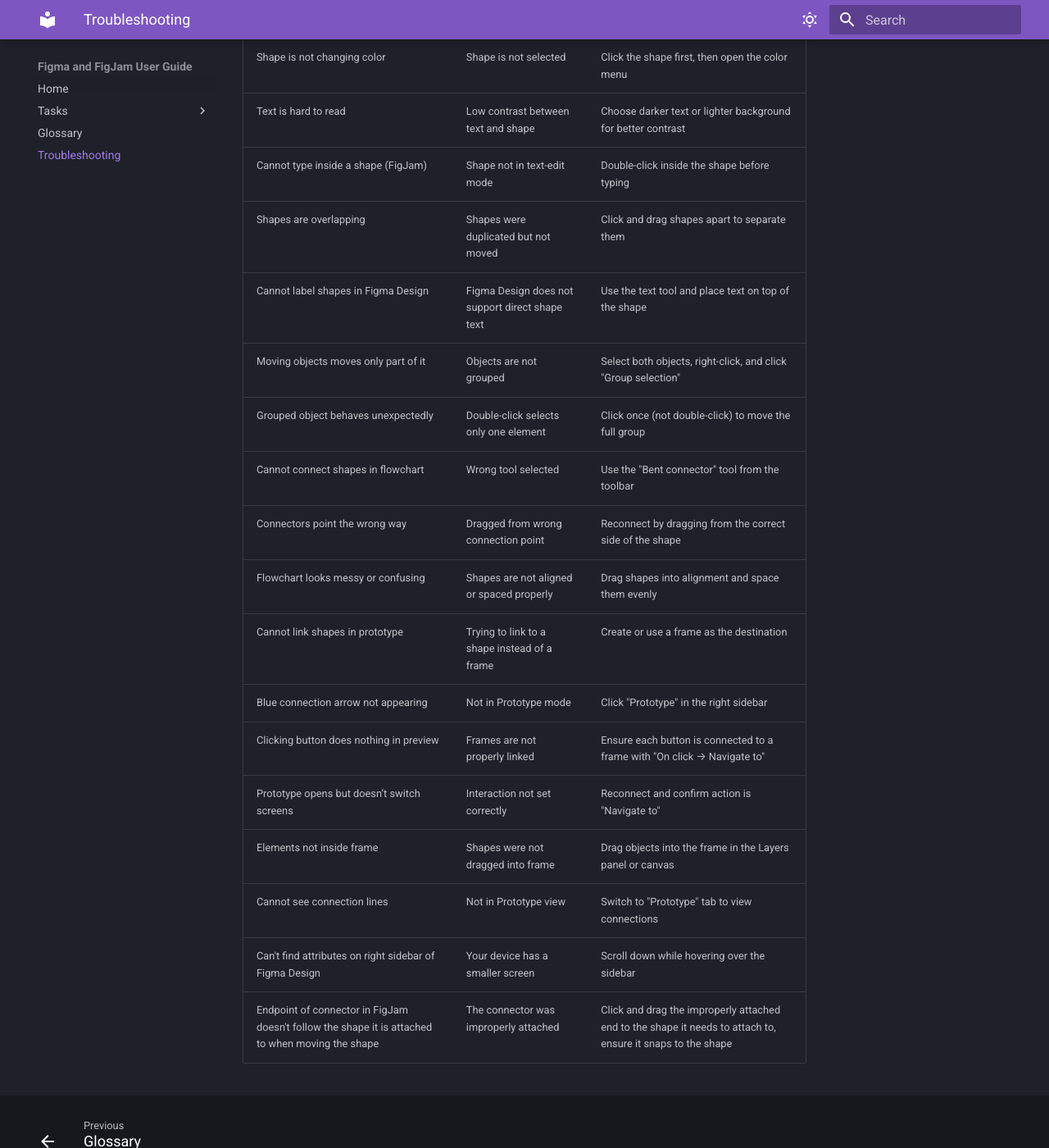
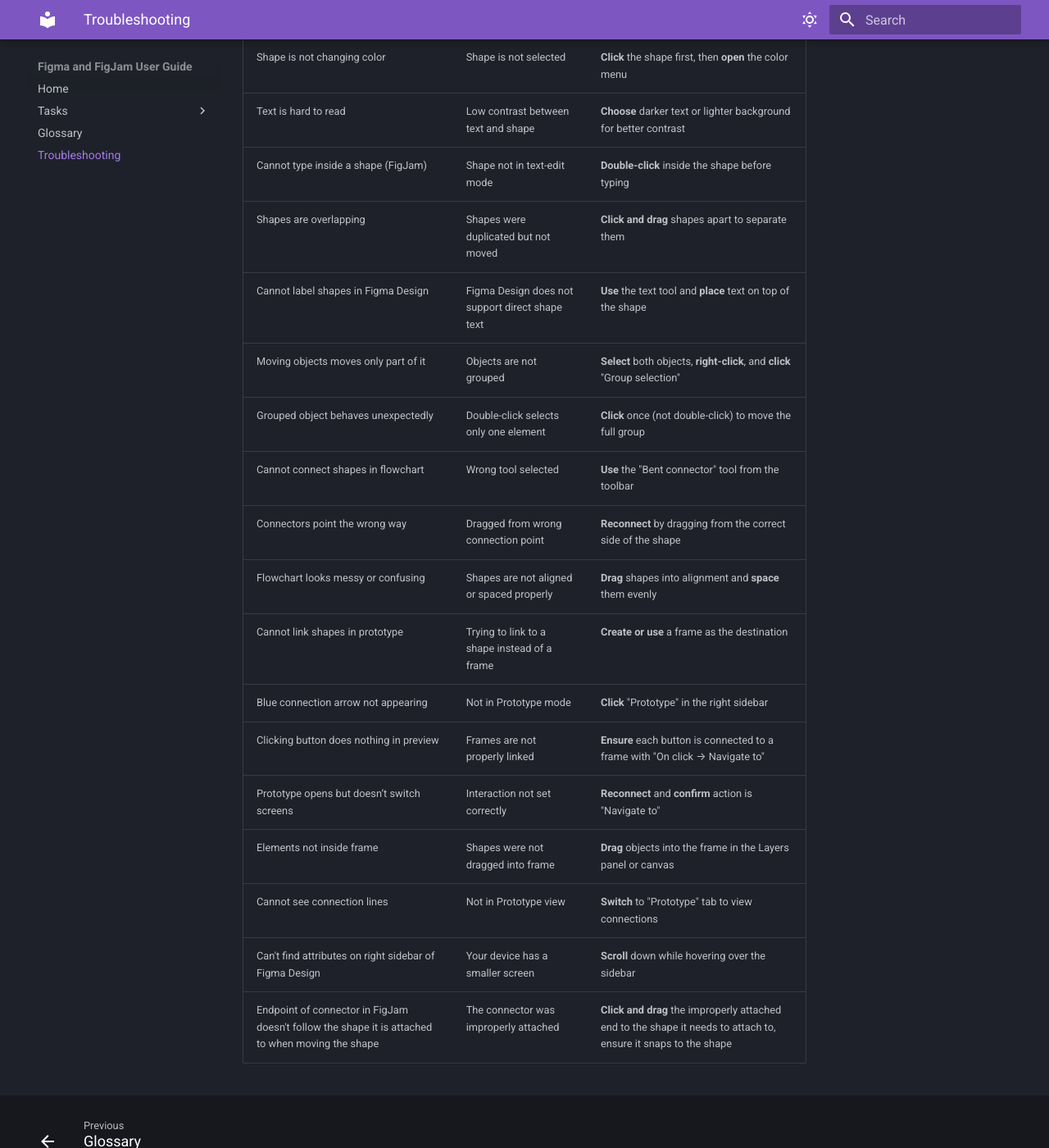
Before and after one commit to andrew-solomko/mkdocs-material-tutorial-andrew, an MkDocs documentation site: the page built from docs/troubleshooting.md, in a window 1280 px wide and 1400 px high, scrolled down 396 px. Shown: the whole window at 82% size. Built offline with MkDocs 1.6.1 and Material for MkDocs 9.7.7, drawn with Linux system fonts in a browser that asks for light colours; some of the changed text lies outside the part shown.

Commit message:
Fixed most feedback

```diff
--- a/docs/troubleshooting.md
+++ b/docs/troubleshooting.md
@@ -2,24 +2,24 @@
 
 | Problem | Likely Cause | Solution |
 |--------|-------------|----------|
-| Cannot find FigJam or Design option | Not on the Figma home page after login | Return to the main Figma dashboard and look at the top right for "FigJam" or "Design" |
-| A pop-up is blocking the screen | Figma tutorial or info popup is open | Close the popup using the **X** before continuing |
-| Unable to draw a shape | Wrong tool selected or nothing selected | Click the shape tool (square icon) before clicking and dragging |
-| Shape is not changing color | Shape is not selected | Click the shape first, then open the color menu |
-| Text is hard to read | Low contrast between text and shape | Choose darker text or lighter background for better contrast |
-| Cannot type inside a shape (FigJam) | Shape not in text-edit mode | Double-click inside the shape before typing |
-| Shapes are overlapping | Shapes were duplicated but not moved | Click and drag shapes apart to separate them |
-| Cannot label shapes in Figma Design | Figma Design does not support direct shape text | Use the text tool and place text on top of the shape |
-| Moving objects moves only part of it | Objects are not grouped | Select both objects, right-click, and click "Group selection" |
-| Grouped object behaves unexpectedly | Double-click selects only one element | Click once (not double-click) to move the full group |
-| Cannot connect shapes in flowchart | Wrong tool selected | Use the "Bent connector" tool from the toolbar |
-| Connectors point the wrong way | Dragged from wrong connection point | Reconnect by dragging from the correct side of the shape |
-| Flowchart looks messy or confusing | Shapes are not aligned or spaced properly | Drag shapes into alignment and space them evenly |
-| Cannot link shapes in prototype | Trying to link to a shape instead of a frame | Create or use a frame as the destination |
-| Blue connection arrow not appearing | Not in Prototype mode | Click "Prototype" in the right sidebar |
-| Clicking button does nothing in preview | Frames are not properly linked | Ensure each button is connected to a frame with "On click → Navigate to" |
-| Prototype opens but doesn’t switch screens | Interaction not set correctly | Reconnect and confirm action is "Navigate to" |
-| Elements not inside frame | Shapes were not dragged into frame | Drag objects into the frame in the Layers panel or canvas |
-| Cannot see connection lines | Not in Prototype view | Switch to "Prototype" tab to view connections |
-| Can't find attributes on right sidebar of Figma Design | Your device has a smaller screen | Scroll down while hovering over the sidebar |
-| Endpoint of connector in FigJam doesn't follow the shape it is attached to when moving the shape | The connector was improperly attached | Click and drag the improperly attached end to the shape it needs to attach to, ensure it snaps to the shape |
+| Cannot find FigJam or Design option | Not on the Figma home page after login | **Return** to the main Figma dashboard and look at the top right for "FigJam" or "Design" |
+| A pop-up is blocking the screen | Figma tutorial or info popup is open | **Close** the popup using the **X** before continuing |
+| Unable to draw a shape | Wrong tool selected or nothing selected | **Click** the shape tool (square icon) before clicking and dragging |
+| Shape is not changing color | Shape is not selected | **Click** the shape first, then **open** the color menu |
+| Text is hard to read | Low contrast between text and shape | **Choose** darker text or lighter background for better contrast |
+| Cannot type inside a shape (FigJam) | Shape not in text-edit mode | **Double-click** inside the shape before typing |
+| Shapes are overlapping | Shapes were duplicated but not moved | **Click and drag** shapes apart to separate them |
+| Cannot label shapes in Figma Design | Figma Design does not support direct shape text | **Use** the text tool and **place** text on top of the shape |
+| Moving objects moves only part of it | Objects are not grouped | **Select** both objects, **right-click**, and **click** "Group selection" |
+| Grouped object behaves unexpectedly | Double-click selects only one element | **Click** once (not double-click) to move the full group |
+| Cannot connect shapes in flowchart | Wrong tool selected | **Use** the "Bent connector" tool from the toolbar |
+| Connectors point the wrong way | Dragged from wrong connection point | **Reconnect** by dragging from the correct side of the shape |
+| Flowchart looks messy or confusing | Shapes are not aligned or spaced properly | **Drag** shapes into alignment and **space** them evenly |
+| Cannot link shapes in prototype | Trying to link to a shape instead of a frame | **Create or use** a frame as the destination |
+| Blue connection arrow not appearing | Not in Prototype mode | **Click** "Prototype" in the right sidebar |
+| Clicking button does nothing in preview | Frames are not properly linked | **Ensure** each button is connected to a frame with "On click → Navigate to" |
+| Prototype opens but doesn’t switch screens | Interaction not set correctly | **Reconnect** and **confirm** action is "Navigate to" |
+| Elements not inside frame | Shapes were not dragged into frame | **Drag** objects into the frame in the Layers panel or canvas |
+| Cannot see connection lines | Not in Prototype view | **Switch** to "Prototype" tab to view connections |
+| Can't find attributes on right sidebar of Figma Design | Your device has a smaller screen | **Scroll** down while hovering over the sidebar |
+| Endpoint of connector in FigJam doesn't follow the shape it is attached to when moving the shape | The connector was improperly attached | **Click and drag** the improperly attached end to the shape it needs to attach to, ensure it snaps to the shape |
```
Also changed, not shown: docs/index.md (+2 -2 lines), docs/tasks/basic-formatting-figjam.md (+8 -6 lines), docs/tasks/basic-formatting-figma-design.md (+5 -5 lines), docs/tasks/first-flowchart-figjam.md (+7 -3 lines), docs/tasks/first-wireframe-figma-design.md (+8 -5 lines), docs/assets/MainPage.png (added), docs/assets/Task1/Img1.png, docs/assets/Task1/Img2.png, docs/assets/Task3/Img4.png, docs/assets/Task4/Img1.png.
